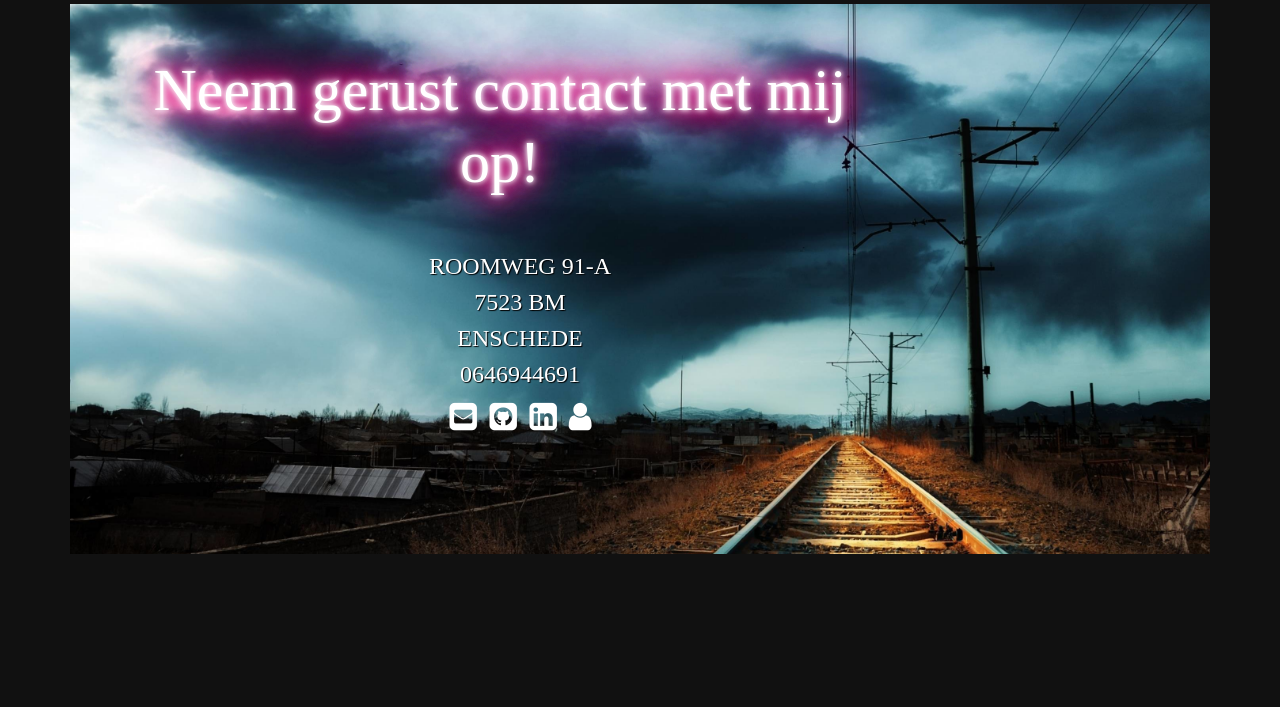
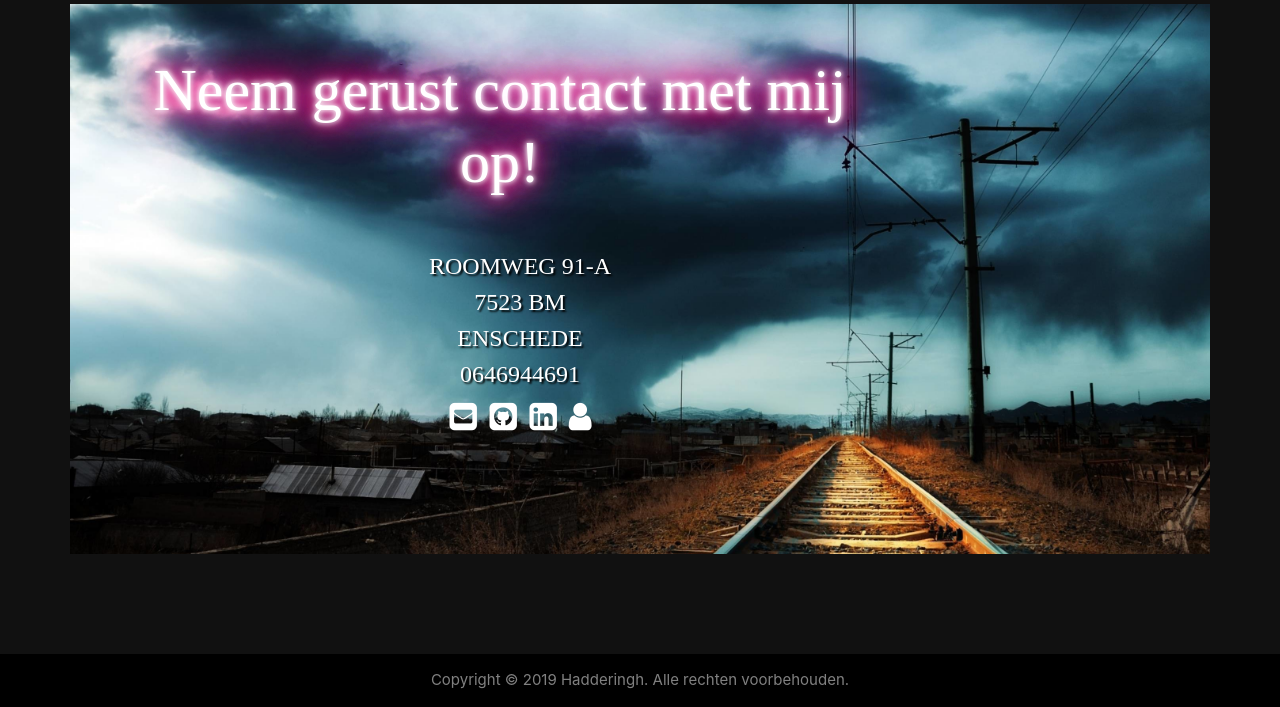
Before and after one commit to MarcellaHadderingh/mobile-motivation, a PHP site: page / in a window 1280 px wide. Shown: the part 3412-4119 px from the top of the page. Before the commit the page ends 3966 px from the top, so only its background shows below. Run offline with PHP 8.4, Linux system fonts and the light colour scheme; some libraries are stand-ins or nearby versions.

Commit message:
footer + text shadow

```diff
--- a/css/main.css
+++ b/css/main.css
@@ -106,7 +106,7 @@ h1 {
         font-family: 'Futura';
         color: #fff;
         text-align: center;
-    text-shadow: 1px 1px 1px #000;
+        text-shadow: 2px 2px 2px #000;
     }
 
     #social-em:hover {
@@ -169,3 +169,12 @@ li {
         list-style: none;
         font-size: 20px;
     }
+
+    footer {
+        padding: 15px;
+        margin-top: 40px;
+        width: 100%;
+        background: black;
+        color: grey;
+        text-align: center;
+    }
--- a/index.php
+++ b/index.php
@@ -61,7 +61,7 @@
             </div>
         </div>
     </div>
-    <img src="/image/macbook.jpg" class="img-fluid bgimage" style ="margin:100px 0;">
+    <img src="/image/macbook.jpg" class="img-fluid bgimage" style="margin:100px 0;">
 
     <div class="container-fluid">
         <div class="row">
@@ -119,3 +119,14 @@
                 </ul>
             </div>
         </div>
+    </div>
+
+
+
+        <footer>
+            Copyright &copy; 2019 Hadderingh. Alle rechten voorbehouden.<br>
+        </footer>
+
+</body>
+
+</html>
```
Lines whose indentation alone changed are shown as unchanged.
